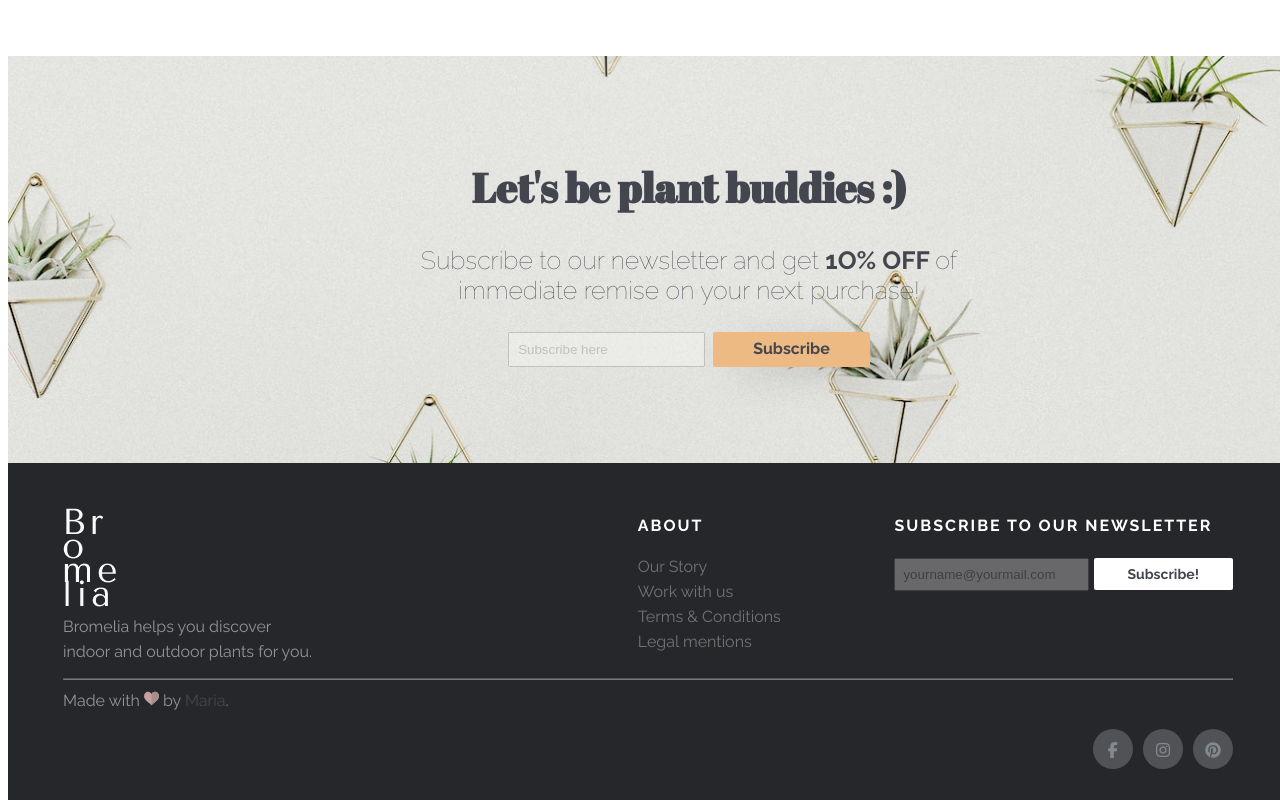
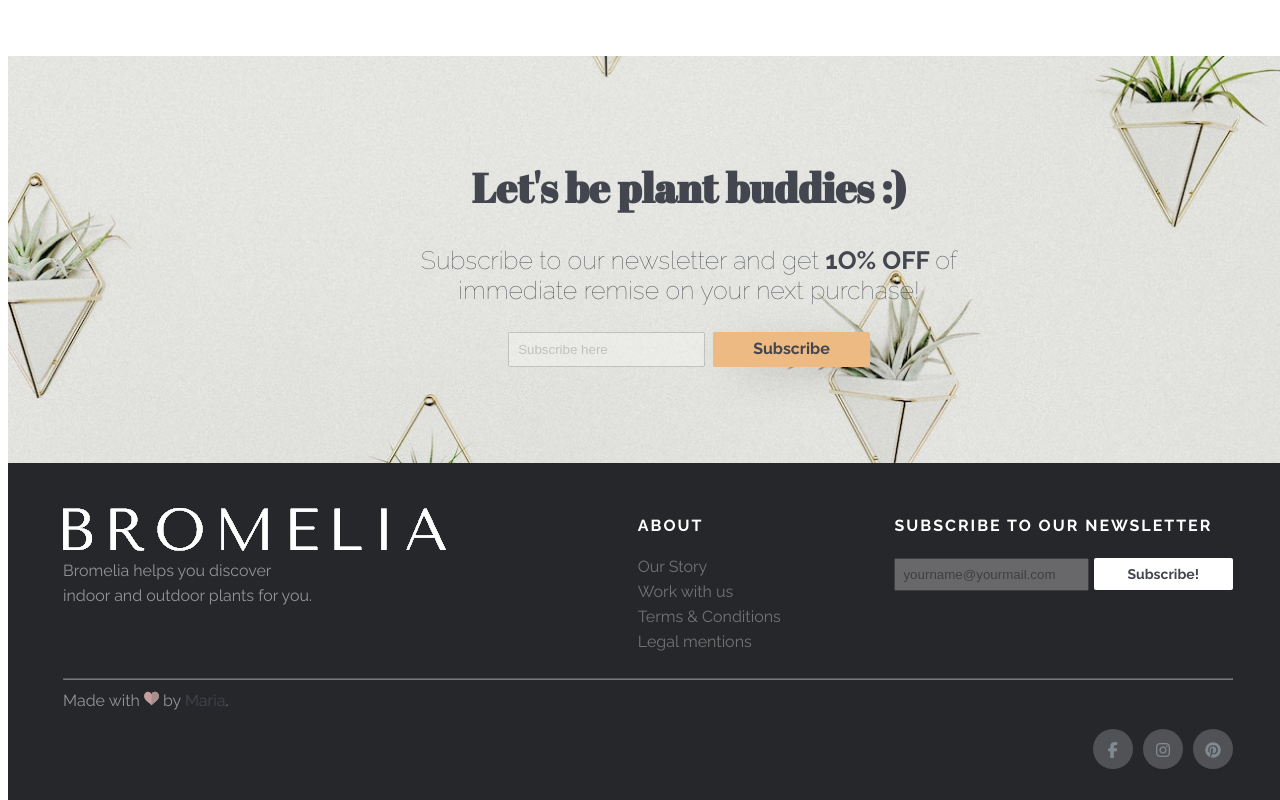
Before and after one commit to PN-promo7/testpushclassroom-mafemont16, a plain HTML site: page index.html in a window 1280 px wide. Shown: the part 3902-4702 px from the top of the page. Drawn offline with Linux system fonts and the light colour scheme.

Commit message:
added missing logo

```diff
--- a/index.html
+++ b/index.html
@@ -360,7 +360,7 @@
 
         <!-- logo for the desktop version -->
         <div class="col-1">
-          <img class="logo-footer-desktop" src="images/logos/logo-white-bromelia.png" alt="">
+          <img class="logo-footer-desktop" src="images/logos/logo_white_footer.png" alt="">
 
           <!-- logo for the mobile version -->
           <img class="logo-footer-mobile" src="images/logos/logo_white_footer.png" alt="">
```
